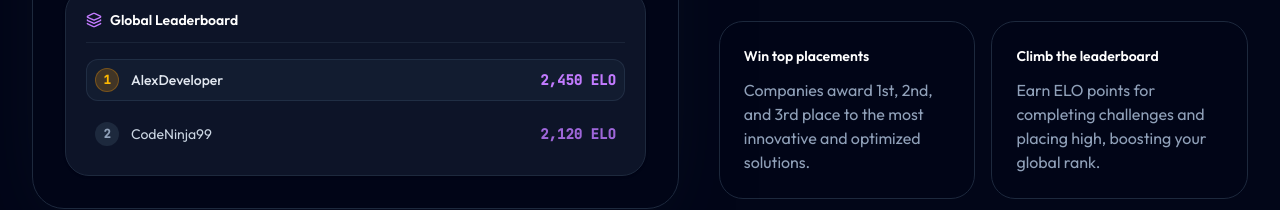
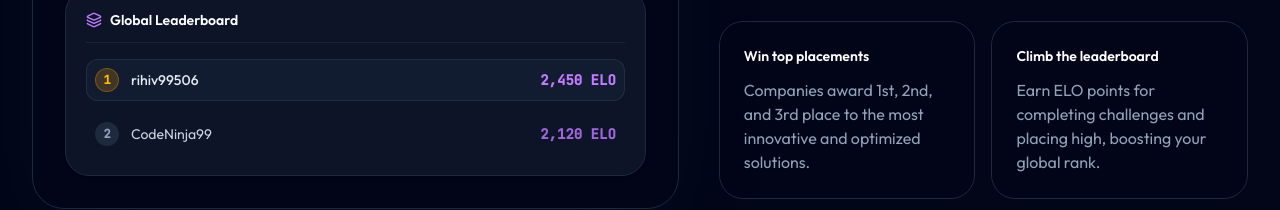
Before and after one commit to Jaeheek0319/CoChallenge, a React (Vite) app: page / in a window 1280 px wide. Shown: the part 1860-2070 px from the top of the page. Built offline with nearby package versions, Linux system fonts and the light colour scheme; no server answers.

Commit message:
RIHIV #1

```diff
--- a/src/pages/Home.tsx
+++ b/src/pages/Home.tsx
@@ -202,7 +202,7 @@ renderPreview();`}</code></pre>
                   <div className="flex items-center justify-between text-sm p-2 rounded-xl bg-slate-800/40 border border-slate-700/50">
                     <div className="flex items-center gap-3">
                       <span className="flex items-center justify-center h-6 w-6 rounded-full bg-amber-500/20 text-amber-400 font-mono text-xs font-bold border border-amber-500/30">1</span>
-                      <span className="text-slate-200 font-medium">AlexDeveloper</span>
+                      <span className="text-slate-200 font-medium">rihiv99506</span>
                     </div>
                     <span className="text-purple-400 font-mono font-semibold">2,450 ELO</span>
                   </div>
```
